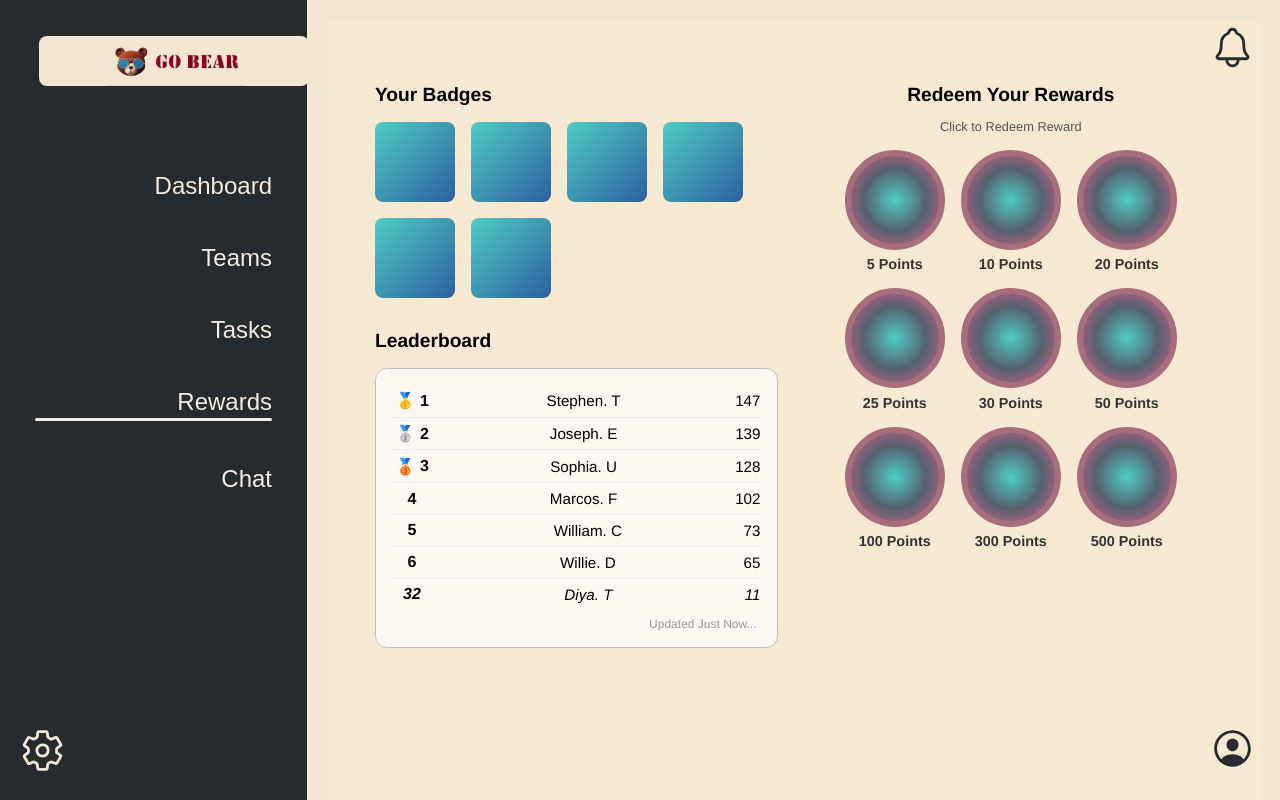
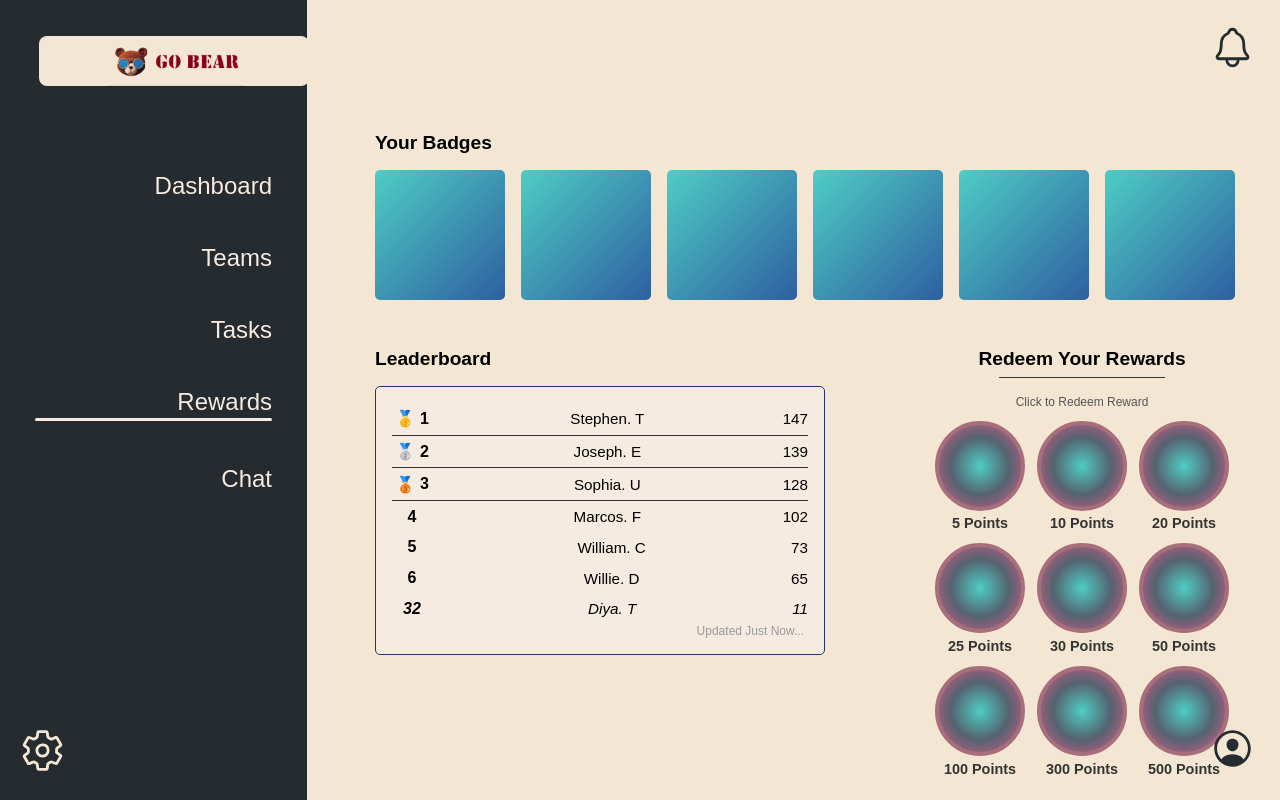
Before and after one commit to sophiaullrich/FutureForgeProject, a React (Create React App) app in the folder frontend/: page /rewards in a window 1280 px wide. Built offline with nearby package versions, Linux system fonts and the light colour scheme.

Commit message:
Updated rewards page styling
rewards page css

```diff
--- a/frontend/src/rewards-page/RewardsPage.css
+++ b/frontend/src/rewards-page/RewardsPage.css
@@ -1,37 +1,24 @@
-/* Global reset and font smoothing */
 * {
   box-sizing: border-box;
   -webkit-font-smoothing: antialiased;
 }
 
-.rewards-content {
-  padding: 3rem;
+body {
+  margin: 0;
+  background-color: #f8e9d2;
   font-family: 'Helvetica Neue', sans-serif;
-  background-color: #f8e9d2;
-  min-height: 100vh;
-  position: relative;
 }
 
-/* Hide title */
-.rewards-header h1 {
-  display: none;
+.rewards-content {
+  padding: 6rem 3rem 3rem 3rem;
+  max-width: 1280px;
+  margin: 0 auto;
+  min-height: 100vh;
+  display: flex;
+  flex-direction: column;
+  gap: 2rem;
 }
 
-/* Layout: Two columns */
-.rewards-sections {
-  display: flex;
-  flex-wrap: wrap;
-  gap: 2rem;
-  justify-content: space-between;
-}
-
-.left-column,
-.right-column {
-  flex: 1;
-  min-width: 300px;
-}
-
-/* BADGES */
 .badges-section h2 {
   font-size: 1.2rem;
   margin-bottom: 1rem;
@@ -45,27 +32,49 @@
 }
 
 .badge-placeholder {
-  width: 80px;
-  height: 80px;
-  border-radius: 8px;
+  width: 130px;
+  height: 130px;
+  border-radius: 5px;
   background: linear-gradient(135deg, #4ecdc4, #2e5fa1);
+  flex-shrink: 0;
 }
 
-/* LEADERBOARD */
+/* Container for Leaderboard + Rewards aligned horizontally */
+.sections-row {
+  display: flex;
+  flex-wrap: nowrap;
+  justify-content: space-between;
+  align-items: flex-start;
+  gap: 2rem;
+}
+
+/* Leaderboard Section */
+.left-column {
+  flex-shrink: 0;
+}
+
+.leaderboard-section {
+  width: 450px;
+  flex-shrink: 0;
+}
+
 .leaderboard-section h2 {
   font-size: 1.2rem;
-  margin: 2rem 0 1rem 0;
+  margin-bottom: 1rem;
   font-weight: bold;
 }
 
 .leaderboard {
   list-style: none;
+  width: 100%;
   padding: 1rem;
-  background-color: #fefaf3;
-  border: 1px solid #bfbfbf;
-  border-radius: 12px;
+  background-color: #F5EBE0;
+  border: 1px solid #22336A;
+  border-radius: 5px;
   margin: 0;
   font-size: 0.95rem;
+  display: flex;
+  flex-direction: column;
 }
 
 .leaderboard li {
@@ -73,11 +82,10 @@
   justify-content: space-between;
   align-items: center;
   padding: 0.4rem 0;
-  border-top: 1px solid #eee;
 }
 
-.leaderboard li:first-child {
-  border-top: none;
+.leaderboard li:nth-child(-n+3) {
+  border-bottom: 1px solid #333;
 }
 
 .rank-number {
@@ -89,7 +97,6 @@
   font-size: 1rem;
 }
 
-/* Medal emojis */
 .leaderboard li:nth-child(1) .rank-number::before {
   content: "🥇";
   margin-right: 0.3rem;
@@ -106,39 +113,63 @@
 .leaderboard-last {
   font-style: italic;
   padding-top: 0.5rem;
-  border-top: 1px solid #ccc;
 }
 
-/* Footer note */
 .leaderboard::after {
   content: "Updated Just Now...";
   display: block;
   text-align: right;
   font-size: 0.75rem;
   color: #999;
-  margin-top: 0.5rem;
+  margin-top: auto;
   padding-right: 0.25rem;
 }
 
-/* REWARDS */
+/* Rewards Grid Section */
+.right-column {
+  flex-shrink: 0;
+}
+
+.rewards-grid {
+  width: 450px;
+  flex-shrink: 0;
+  margin-top: 0;
+  display: flex;
+  flex-direction: column;
+  align-items: center;
+}
+
 .rewards-grid h2 {
   font-size: 1.2rem;
-  margin-bottom: 0.25rem;
+  margin-bottom: 0.3rem;
   text-align: center;
   font-weight: bold;
+  position: relative;
+  padding-bottom: 0.5rem;
+}
+
+.rewards-grid h2::after {
+  content: '';
+  position: absolute;
+  bottom: 0;
+  left: 50%;
+  transform: translateX(-50%);
+  width: 80%;
+  height: 1px;
+  background-color: #333;
 }
 
 .rewards-grid p {
-  font-size: 0.8rem;
+  font-size: 0.75rem;
+  margin-bottom: 0.75rem;
+  color: #555;
   text-align: center;
-  margin-bottom: 1rem;
-  color: #555;
 }
 
 .rewards-list {
   display: grid;
-  grid-template-columns: repeat(3, 100px);
-  gap: 1rem;
+  grid-template-columns: repeat(3, 90px);
+  gap: 0.75rem;
   justify-content: center;
 }
 
@@ -149,28 +180,31 @@
 }
 
 .reward-circle {
-  width: 100px;
-  height: 100px;
+  width: 90px;
+  height: 90px;
   border-radius: 50%;
   background: radial-gradient(circle at center, #4ecdc4, #556270, #dd5e89);
-  border: 6px solid #a96e7b;
+  border: 4px solid #a96e7b;
   cursor: pointer;
+  flex-shrink: 0;
 }
 
 .reward-label {
-  margin-top: 0.4rem;
+  margin-top: 0.3rem;
   font-size: 0.9rem;
   font-weight: bold;
   color: #333;
   text-align: center;
 }
 
-/* Top-right icons */
-.top-right-icons {
-  position: absolute;
-  top: 1.5rem;
-  right: 2rem;
-  font-size: 1.5rem;
-  display: flex;
-  gap: 1.5rem;
+/* Responsive Mobile */
+@media (max-width: 1000px) {
+  .sections-row {
+    flex-wrap: wrap;
+  }
+
+  .leaderboard-section,
+  .rewards-grid {
+    width: 100%;
+  }
 }
--- a/frontend/src/rewards-page/RewardsPage.jsx
+++ b/frontend/src/rewards-page/RewardsPage.jsx
@@ -1,8 +1,9 @@
+// RewardsPage.jsx
 import React from 'react';
 import './RewardsPage.css';
 
 const RewardsPage = () => {
-  const badges = [1, 2, 3, 4, 5, 6]; // sample badge data
+  const badges = [1, 2, 3, 4, 5, 6];
   const leaderboard = [
     { name: 'Stephen. T', points: 147 },
     { name: 'Joseph. E', points: 139 },
@@ -16,13 +17,7 @@ const RewardsPage = () => {
   const rewards = [5, 10, 20, 25, 30, 50, 100, 300, 500];
 
   return (
-    <main className="rewards-content">
-      <header className="rewards-header">
-        <h1>Rewards</h1>
-      </header>
-
-      <div className="rewards-sections">
-        <div className="left-column">
+    <div className="rewards-content">
       <section className="badges-section">
         <h2>Your Badges</h2>
         <div className="badges">
@@ -32,6 +27,8 @@ const RewardsPage = () => {
         </div>
       </section>
 
+      <div className="sections-row">
+        <div className="left-column">
           <section className="leaderboard-section">
             <h2>Leaderboard</h2>
             <ol className="leaderboard">
@@ -66,7 +63,7 @@ const RewardsPage = () => {
           </section>
         </div>
       </div>
-    </main>
+    </div>
   );
 };
 
```
Lines whose indentation alone changed are shown as unchanged.
